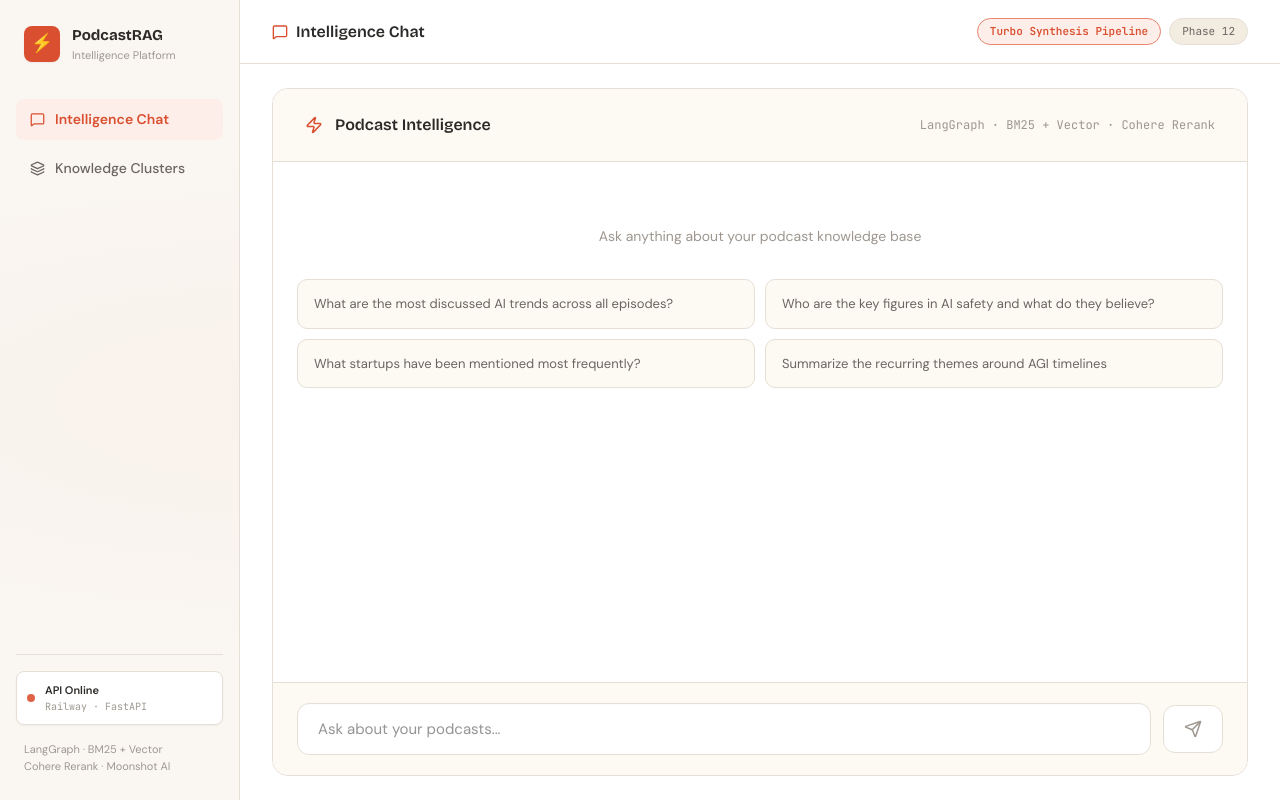
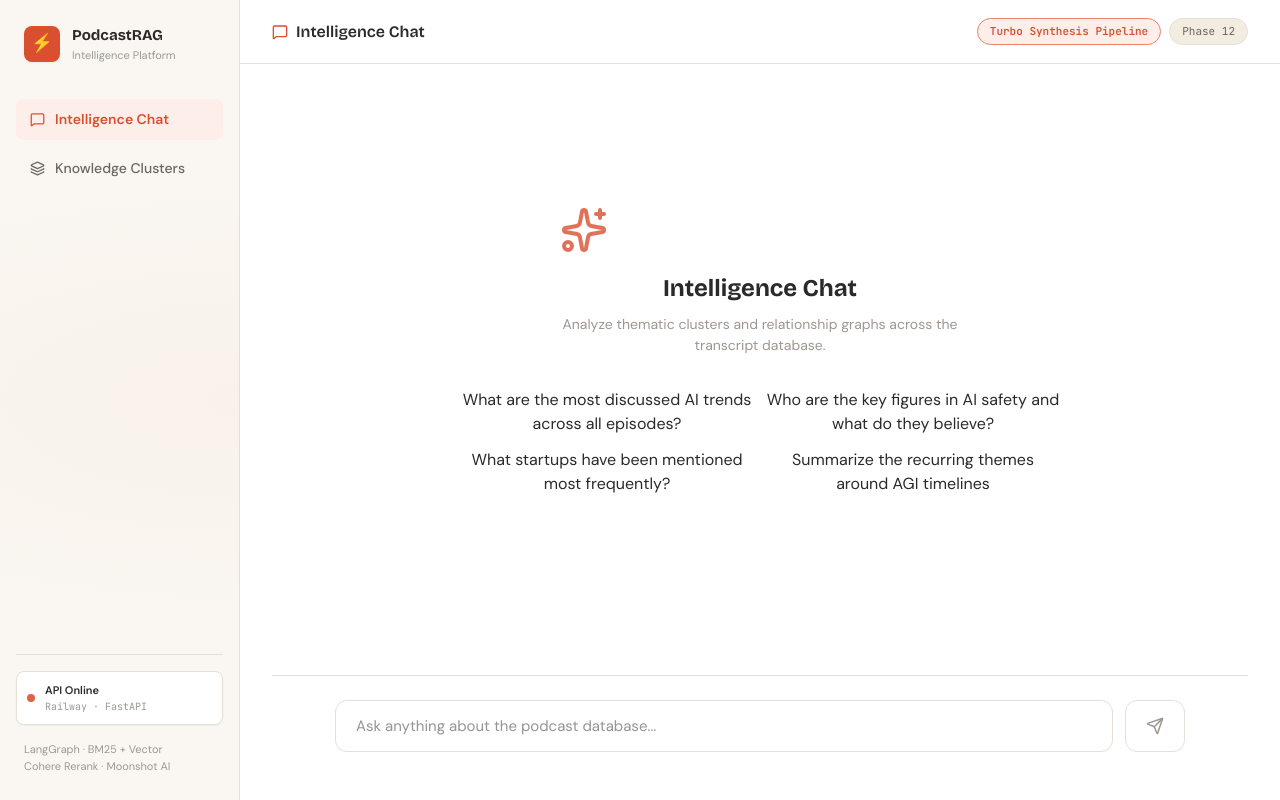
Before and after one commit to jayzhuang1996/RAG, a Next.js app in the folder frontend/: page / in a window 1280 px wide. Built offline with nearby package versions, Linux system fonts and the light colour scheme.

Commit message:
fix(ui): cap communities to top 12 macro-clusters and fix missing modal logic

```diff
--- a/frontend/components/ChatInterface.tsx
+++ b/frontend/components/ChatInterface.tsx
@@ -1,9 +1,9 @@
 'use client';
 
-import { useState } from 'react';
+import { useState, useRef, useEffect } from 'react';
 import ReactMarkdown from 'react-markdown';
 import remarkGfm from 'remark-gfm';
-import { Send, Loader2, Mic, Zap, BookOpen } from 'lucide-react';
+import { Send, Sparkles, BookOpen, AlertCircle } from 'lucide-react';
 import MermaidVisualizer from './MermaidVisualizer';
 
 interface Message {
@@ -21,8 +21,8 @@ const SUGGESTED = [
 ];
 
 export default function ChatInterface() {
+  const [messages, setMessages] = useState<Message[]>([]);
   const [query, setQuery] = useState('');
-  const [messages, setMessages] = useState<Message[]>([]);
   const [loading, setLoading] = useState(false);
   const [activeGraph, setActiveGraph] = useState<Message | null>(null);
   const [selectedSource, setSelectedSource] = useState<{ title: string; text: string; index: number } | null>(null);
@@ -37,7 +37,7 @@ export default function ChatInterface() {
     setLoading(true);
 
     try {
-      const res = await fetch('/api/chat', {
+      const res = await fetch(`${process.env.NEXT_PUBLIC_API_URL || ''}/api/chat`, {
         method: 'POST',
         headers: { 'Content-Type': 'application/json' },
         body: JSON.stringify({ query: question }),
@@ -60,7 +60,6 @@ export default function ChatInterface() {
         graph_data: data.graph_data,
       };
       setMessages(prev => [...prev, assistantMsg]);
-      if (data.graph_data?.length > 0) setActiveGraph(assistantMsg);
     } catch (err: any) {
       setMessages(prev => [...prev, {
         role: 'error',
@@ -71,68 +70,42 @@ export default function ChatInterface() {
     }
   };
 
+  const messagesEndRef = useRef<HTMLDivElement>(null);
+  useEffect(() => {
+    messagesEndRef.current?.scrollIntoView({ behavior: 'smooth' });
+  }, [messages]);
+
   return (
-    <div style={{ display: 'flex', gap: '20px', height: '100%' }}>
-      {/* Chat Column */}
+    <div style={{ display: 'flex', height: '100%', width: '100%', position: 'relative', overflow: 'hidden' }}>
+      <div style={{ flex: 1, display: 'flex', flexDirection: 'column', height: '100%', minWidth: 0 }}>
+        {/* Messages area */}
+        <div style={{ flex: 1, overflowY: 'auto', padding: '32px' }}>
+          {messages.length === 0 && (
             <div style={{
-        flex: 1,
+              height: '100%',
               display: 'flex',
               flexDirection: 'column',
-        minWidth: 0,
-        background: 'var(--bg-panel)',
-        borderRadius: '16px',
-        border: '1px solid var(--border)',
-        overflow: 'hidden',
+              alignItems: 'center',
+              justifyContent: 'center',
+              gap: '24px',
+              paddingBottom: '60px'
             }}>
-        {/* Header */}
-        <div style={{
-          padding: '24px 32px',
-          borderBottom: '1px solid var(--border)',
-          background: 'var(--bg-card)',
-          display: 'flex',
-          alignItems: 'center',
-          gap: '12px',
-        }}>
-          <Zap size={18} color="var(--accent-main)" />
-          <span style={{ fontWeight: 600, fontSize: '16px', fontFamily: 'var(--font-display)' }}>Podcast Intelligence</span>
-          <span style={{ marginLeft: 'auto', fontSize: '12px', color: 'var(--text-muted)', fontFamily: 'var(--font-mono)' }}>
-            LangGraph · BM25 + Vector · Cohere Rerank
-          </span>
+              <div style={{ textAlign: 'center' }}>
+                <Sparkles size={48} color="var(--accent-main)" style={{ marginBottom: '16px', opacity: 0.8 }} />
+                <h2 style={{ fontSize: '24px', fontWeight: 700, color: 'var(--text-primary)', fontFamily: 'var(--font-display)' }}>
+                  Intelligence Chat
+                </h2>
+                <p style={{ color: 'var(--text-muted)', fontSize: '14px', maxWidth: '400px', margin: '8px auto' }}>
+                  Analyze thematic clusters and relationship graphs across the transcript database.
+                </p>
               </div>
 
-        {/* Messages */}
-        <div style={{
-          flex: 1,
-          overflowY: 'auto',
-          padding: '24px',
-          display: 'flex',
-          flexDirection: 'column',
-          gap: '20px',
-        }}>
-          {messages.length === 0 && (
-            <div style={{ marginTop: '40px' }}>
-              <p style={{ textAlign: 'center', color: 'var(--text-muted)', marginBottom: '32px', fontSize: '14px' }}>
-                Ask anything about your podcast knowledge base
-              </p>
-              <div style={{ display: 'grid', gridTemplateColumns: '1fr 1fr', gap: '10px' }}>
+              <div style={{ display: 'grid', gridTemplateColumns: 'repeat(2, 1fr)', gap: '12px', maxWidth: '600px' }}>
                 {SUGGESTED.map((s, i) => (
                   <button
                     key={i}
-                    onClick={() => handleSubmit(s)}
-                    style={{
-                      background: 'var(--bg-card)',
-                      border: '1px solid var(--border)',
-                      borderRadius: '10px',
-                      padding: '14px 16px',
-                      textAlign: 'left',
-                      cursor: 'pointer',
-                      color: 'var(--text-secondary)',
-                      fontSize: '13px',
-                      lineHeight: '1.5',
-                      transition: 'all 0.15s',
-                    }}
-                    onMouseOver={e => (e.currentTarget.style.borderColor = 'var(--accent-blue)')}
-                    onMouseOut={e => (e.currentTarget.style.borderColor = 'var(--border)')}
+                    className="suggestion-chip"
+                    onClick={() => { setQuery(s); handleSubmit(s); }}
                   >
                     {s}
                   </button>
@@ -141,56 +114,36 @@ export default function ChatInterface() {
             </div>
           )}
 
+          <div style={{ display: 'flex', flexDirection: 'column', gap: '32px', maxWidth: '850px', margin: '0 auto' }}>
             {messages.map((msg, i) => (
-            <div key={i} style={{
+              <div key={i} className={`message ${msg.role}`} style={{
                 display: 'flex',
-              justifyContent: msg.role === 'user' ? 'flex-end' : 'flex-start',
+                flexDirection: 'column',
+                alignItems: msg.role === 'user' ? 'flex-end' : 'flex-start',
+                gap: '8px'
+              }}>
+                <div style={{
+                  padding: msg.role === 'error' ? '16px' : '0',
+                  background: msg.role === 'user' ? 'var(--accent-main)' : (msg.role === 'error' ? 'var(--accent-main-dim)' : 'transparent'),
+                  color: msg.role === 'user' ? '#fff' : (msg.role === 'error' ? 'var(--accent-main)' : 'var(--text-secondary)'),
+                  borderRadius: '16px',
+                  border: msg.role === 'error' ? '1px solid var(--accent-main)' : 'none',
+                  fontSize: '15px',
+                  lineHeight: '1.7',
+                  width: msg.role === 'user' ? 'auto' : '100%',
+                  maxWidth: msg.role === 'user' ? '80%' : '100%',
                 }}>
                   {msg.role === 'user' ? (
-                <div style={{
-                  maxWidth: '75%',
-                  background: 'var(--accent-main)',
-                  boxShadow: 'var(--shadow-sm)',
-                  borderRadius: '16px 16px 4px 16px',
-                  padding: '14px 20px',
-                  color: '#fff',
-                  fontSize: '15px',
-                  lineHeight: '1.6',
-                }}>
-                  {msg.content}
+                    <div style={{ padding: '12px 20px' }}>{msg.content}</div>
+                  ) : (
+                    <div className="prose-editorial">
+                      <ReactMarkdown remarkPlugins={[remarkGfm]}>{msg.content}</ReactMarkdown>
                     </div>
-              ) : msg.role === 'error' ? (
-                <div style={{
-                  maxWidth: '85%',
-                  background: 'var(--accent-light)',
-                  border: '1px solid var(--accent-muted)',
-                  borderRadius: '4px 16px 16px 16px',
-                  padding: '14px 18px',
-                  color: 'var(--accent-hover)',
-                  fontSize: '14px',
-                  fontFamily: 'var(--font-mono)'
-                }}>
-                  {msg.content}
-                </div>
-              ) : (
-                <div style={{
-                  maxWidth: '100%',
-                  background: 'var(--bg-panel)',
-                  border: '1px solid var(--border)',
-                  boxShadow: 'var(--shadow-md)',
-                  borderRadius: '4px 16px 16px 16px',
-                  padding: '24px',
-                }}>
-                  <div className="prose-editorial">
-                    <ReactMarkdown remarkPlugins={[remarkGfm]}>
-                      {msg.content}
-                    </ReactMarkdown>
-                  </div>
+                  )}
 
-                  {/* Sources */}
                   {msg.sources && msg.sources.length > 0 && (
-                    <div style={{ marginTop: '16px', paddingTop: '14px', borderTop: '1px solid var(--border)' }}>
-                      <p style={{ fontSize: '11px', color: 'var(--text-muted)', textTransform: 'uppercase', letterSpacing: '0.08em', marginBottom: '8px' }}>
+                    <div style={{ marginTop: '24px', paddingTop: '16px', borderTop: '1px solid var(--border)' }}>
+                      <p style={{ fontSize: '11px', textTransform: 'uppercase', letterSpacing: '0.05em', fontWeight: 700, color: 'var(--text-muted)', marginBottom: '12px' }}>
                         Sources
                       </p>
                       <div style={{ display: 'flex', flexWrap: 'wrap', gap: '6px' }}>
@@ -199,7 +152,7 @@ export default function ChatInterface() {
                             key={idx}
                             onClick={(e) => {
                               e.preventDefault();
-                              const text = s.text || "Transcript chunk not provided by backend.";
+                              const text = s.text || "Transcript chunk context missing.";
                               setSelectedSource({ title: s.title, text, index: s.index });
                             }}
                             className="source-pill"
@@ -210,8 +163,6 @@ export default function ChatInterface() {
                               border: 'none',
                               fontFamily: 'inherit'
                             }}
-                            onMouseOver={e => e.currentTarget.style.transform = 'translateY(-1px)'}
-                            onMouseOut={e => e.currentTarget.style.transform = 'none'}
                           >
                             <BookOpen size={10} />
                             [{s.index}] {s.title}
@@ -221,7 +172,6 @@ export default function ChatInterface() {
                     </div>
                   )}
 
-                  {/* Graph toggle */}
                   {msg.graph_data && msg.graph_data.length > 0 && (
                     <div style={{ marginTop: '16px' }}>
                       <button
@@ -254,72 +204,60 @@ export default function ChatInterface() {
                     </div>
                   )}
                 </div>
-              )}
               </div>
             ))}
-
             {loading && (
               <div style={{ display: 'flex', justifyContent: 'flex-start' }}>
-              <div style={{
-                background: 'var(--bg-panel)',
-                border: '1px solid var(--border)',
-                boxShadow: 'var(--shadow-sm)',
-                borderRadius: '4px 16px 16px 16px',
-                padding: '16px 20px',
-                display: 'flex',
-                alignItems: 'center',
-                gap: '12px',
-                color: 'var(--text-secondary)',
-                fontSize: '13px',
-                fontFamily: 'var(--font-mono)'
-              }}>
-                <Loader2 size={16} className="animate-spin" color="var(--accent-main)" style={{ animation: 'spin 1s linear infinite' }} />
-                <span>Researcher → Analyst → Writer...</span>
+                <div style={{ padding: '16px' }}>
+                  <div className="shimmer" style={{ width: '120px', height: '24px', borderRadius: '4px' }} />
                 </div>
               </div>
             )}
+            <div ref={messagesEndRef} />
+          </div>
         </div>
 
-        {/* Input */}
-        <div style={{ padding: '20px 24px', borderTop: '1px solid var(--border)', background: 'var(--bg-card)' }}>
+        {/* Input box */}
+        <div style={{
+          padding: '24px 32px',
+          borderTop: '1px solid var(--border)',
+          background: 'var(--bg-panel)'
+        }}>
           <form
             onSubmit={e => { e.preventDefault(); handleSubmit(); }}
-            style={{ display: 'flex', gap: '12px', alignItems: 'center' }}
+            style={{ display: 'flex', gap: '12px', maxWidth: '850px', margin: '0 auto' }}
           >
             <input
               type="text"
               value={query}
               onChange={e => setQuery(e.target.value)}
-              placeholder="Ask about your podcasts..."
+              placeholder="Ask anything about the podcast database..."
               disabled={loading}
+              className="chat-input"
               style={{
                 flex: 1,
                 background: 'var(--bg-panel)',
                 border: '1px solid var(--border)',
-                boxShadow: 'inset 0 1px 3px rgba(0,0,0,0.02)',
                 borderRadius: '12px',
                 padding: '14px 20px',
                 color: 'var(--text-primary)',
                 fontSize: '15px',
-                outline: 'none',
-                transition: 'border-color 0.15s, box-shadow 0.15s',
+                outline: 'none'
               }}
-              onFocus={e => { e.target.style.borderColor = 'var(--accent-main)'; e.target.style.boxShadow = '0 0 0 3px var(--accent-light)'; }}
-              onBlur={e => { e.target.style.borderColor = 'var(--border)'; e.target.style.boxShadow = 'inset 0 1px 3px rgba(0,0,0,0.02)'; }}
             />
             <button
               type="submit"
               disabled={loading || !query.trim()}
+              className="send-button"
               style={{
                 background: query.trim() ? 'var(--accent-main)' : 'var(--bg-panel)',
                 border: `1px solid ${query.trim() ? 'var(--accent-main)' : 'var(--border)'}`,
-                boxShadow: query.trim() ? 'var(--shadow-sm)' : 'none',
                 borderRadius: '12px',
-                padding: '14px 20px',
+                padding: '0 20px',
                 cursor: query.trim() ? 'pointer' : 'default',
                 display: 'flex',
                 alignItems: 'center',
-                transition: 'all 0.15s',
+                justifyContent: 'center'
               }}
             >
               <Send size={18} color={query.trim() ? '#fff' : 'var(--text-muted)'} />
@@ -328,6 +266,54 @@ export default function ChatInterface() {
         </div>
       </div>
 
+      {/* Pop-up transcript overlay */}
+      {selectedSource && (
+        <div style={{
+          position: 'fixed',
+          top: 0, left: 0, right: 0, bottom: 0,
+          background: 'rgba(10, 8, 5, 0.4)',
+          backdropFilter: 'blur(2px)',
+          zIndex: 9999,
+          display: 'flex',
+          alignItems: 'center',
+          justifyContent: 'center',
+          padding: '24px'
+        }}>
+          <div style={{
+            background: 'var(--bg-panel)',
+            border: '1px solid var(--border)',
+            borderRadius: '12px',
+            width: '100%',
+            maxWidth: '600px',
+            maxHeight: '80%',
+            display: 'flex',
+            flexDirection: 'column',
+            boxShadow: '0 20px 40px rgba(0,0,0,0.1)'
+          }}>
+            <div style={{ padding: '16px 20px', borderBottom: '1px solid var(--border)', display: 'flex', justifyContent: 'space-between', alignItems: 'center' }}>
+              <span style={{ fontWeight: 600, fontSize: '14px', fontFamily: 'var(--font-display)' }}>
+                [Source {selectedSource.index}] {selectedSource.title}
+              </span>
+              <button
+                onClick={() => setSelectedSource(null)}
+                style={{
+                  background: 'none',
+                  border: 'none',
+                  cursor: 'pointer',
+                  fontSize: '24px',
+                  color: 'var(--text-muted)',
+                  lineHeight: 1
+                }}
+              >
+                &times;
+              </button>
+            </div>
+            <div style={{ padding: '24px', overflowY: 'auto', fontSize: '14px', lineHeight: '1.7', color: 'var(--text-secondary)' }}>
+              {selectedSource.text}
+            </div>
+          </div>
+        </div>
+      )}
     </div>
   );
 }
```
Also changed, not shown: 1 other file (tests, documents, lock files or other folders). Lines whose indentation alone changed are shown as unchanged.
